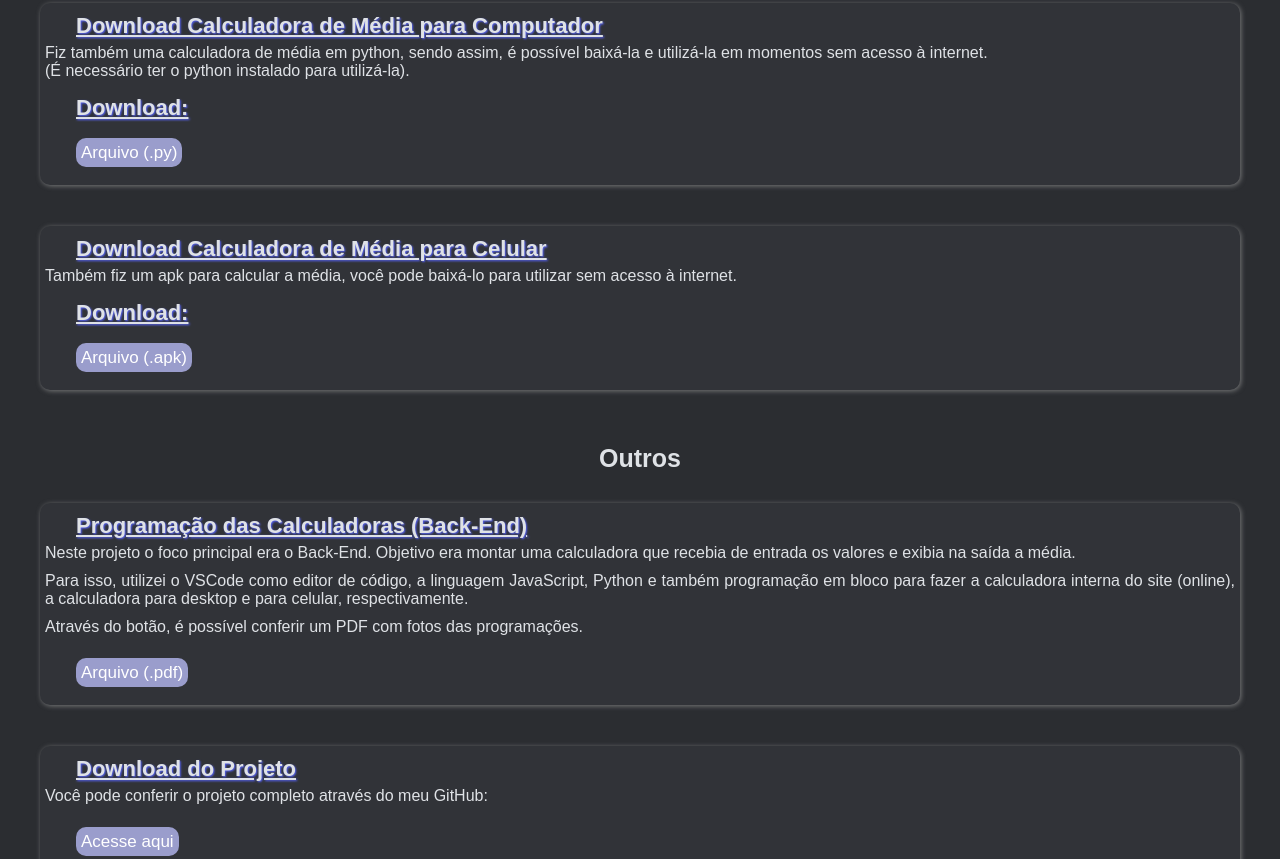
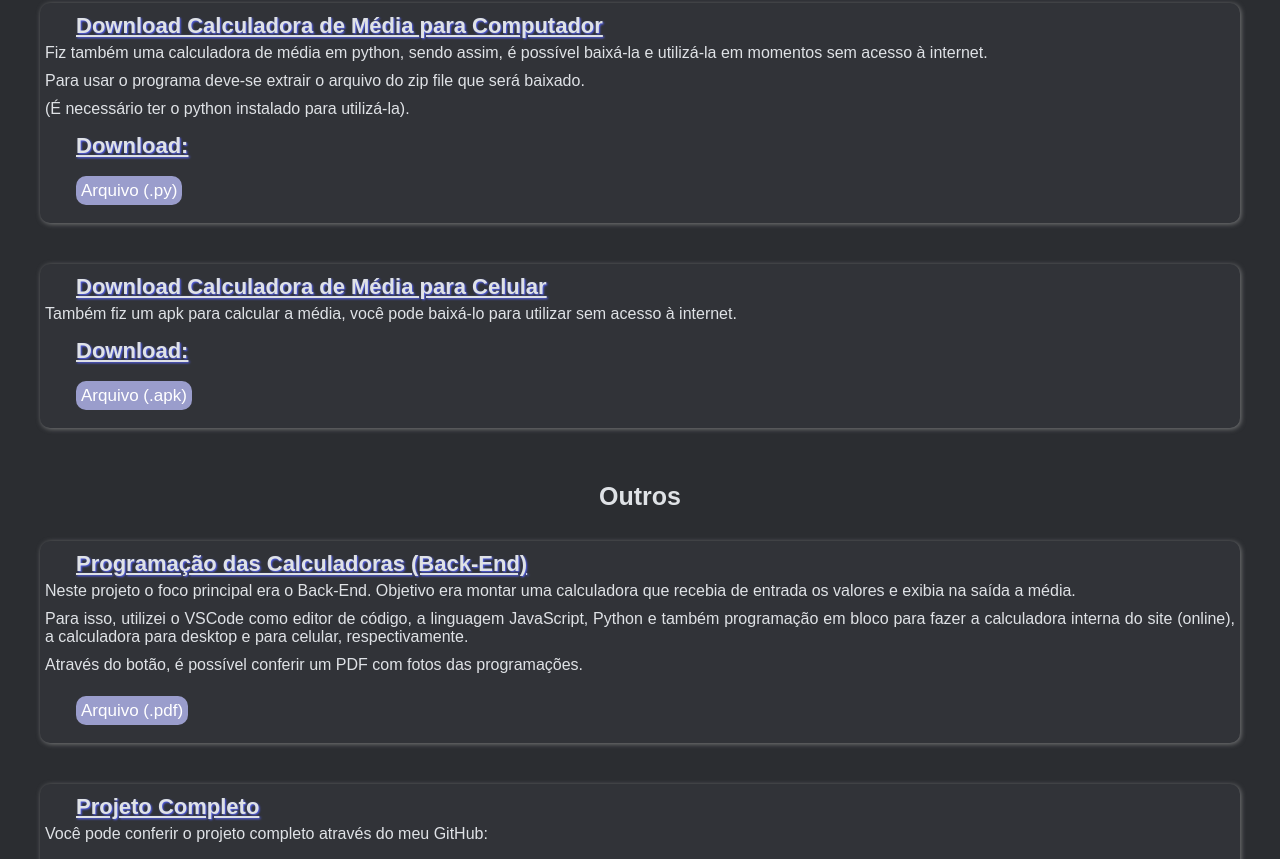
Before and after one commit to DaviDalmora/project01_calc_media, a plain HTML site: page project01_calc_media/index.html in a window 1280 px wide. Shown: the part 896-1755 px from the top of the page. Drawn offline with Linux system fonts and the light colour scheme.

Commit message:
GitHub V1.2

```diff
--- a/project01_calc_media/index.html
+++ b/project01_calc_media/index.html
@@ -80,12 +80,14 @@
 
         <section class="container">
             <h2>Download Calculadora de Média para Computador</h2>
-                <p>Fiz também uma calculadora de média em python, sendo assim, é possível baixá-la e utilizá-la em momentos sem acesso à internet.<br> (É necessário ter o python instalado para utilizá-la).</p>
+                <p>Fiz também uma calculadora de média em python, sendo assim, é possível baixá-la e utilizá-la em momentos sem acesso à internet.</p>
+                <p>Para usar o programa deve-se extrair o arquivo do zip file que será baixado.</p>
+                <p>(É necessário ter o python instalado para utilizá-la).</p>
                 <a href="#" id="download_mobile"></a>
             <h2>Download:</h2>
             <br><br>
 
-            <a href="calc_media.py" class="link">Arquivo (.py)</a>
+            <a href="calc_media.zip" class="link" download>Arquivo (.py)</a>
             <br><br><br>
         </section>
         <br>
@@ -117,7 +119,7 @@
         <br>
 
         <section class="container">
-            <h2>Download do Projeto</h2>
+            <h2>Projeto Completo</h2>
             <p>Você pode conferir o projeto completo através do meu GitHub:</p>
             <br><br>
 
```
Also changed, not shown: 1 other file.
